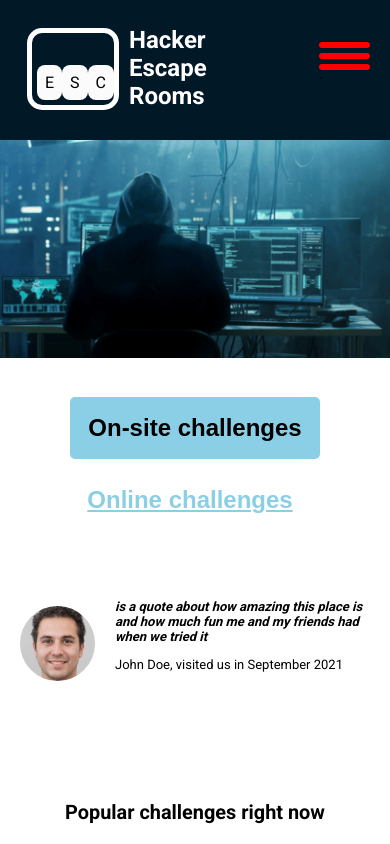
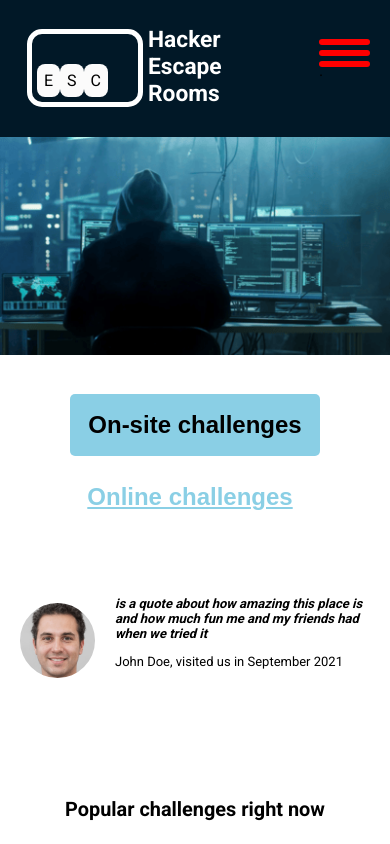
Before and after one commit to kikoDevv/ESC-clone, a plain HTML site: page index.html in a window 390 px wide. Shown: the top 844 px of the page. Drawn offline with Linux system fonts and the light colour scheme.

```diff
--- a/style.css
+++ b/style.css
@@ -82,7 +82,7 @@ body {
     font-weight: 100;
     font-weight: bold;
     font-size: 3vw;
-    padding: 0px 0px 0px 10px;
+    padding: 0px 0px 0px 5px;
 }
 
 .headImg {
@@ -331,7 +331,14 @@ button {
 }
 /*This blocks of codes should be run when the display is <= 768px*/
 @media(max-width: 768px) {
+    #reqtangel{
+        height: fit-content;
+       padding: 30px 30px 5px 5px;
 
+    }
+    .esc{
+        padding: 7px;
+    }
     /*Hamburger menue*/
     .menuIconHolder {
         display: block;
@@ -377,8 +384,8 @@ button {
     }
 
     #title {
-        max-width: 40px;
-        font-size: 24px;
+        font-size: 2.7vh;
+        margin: 0px;
     }
 
     .btnsHolder {
```
